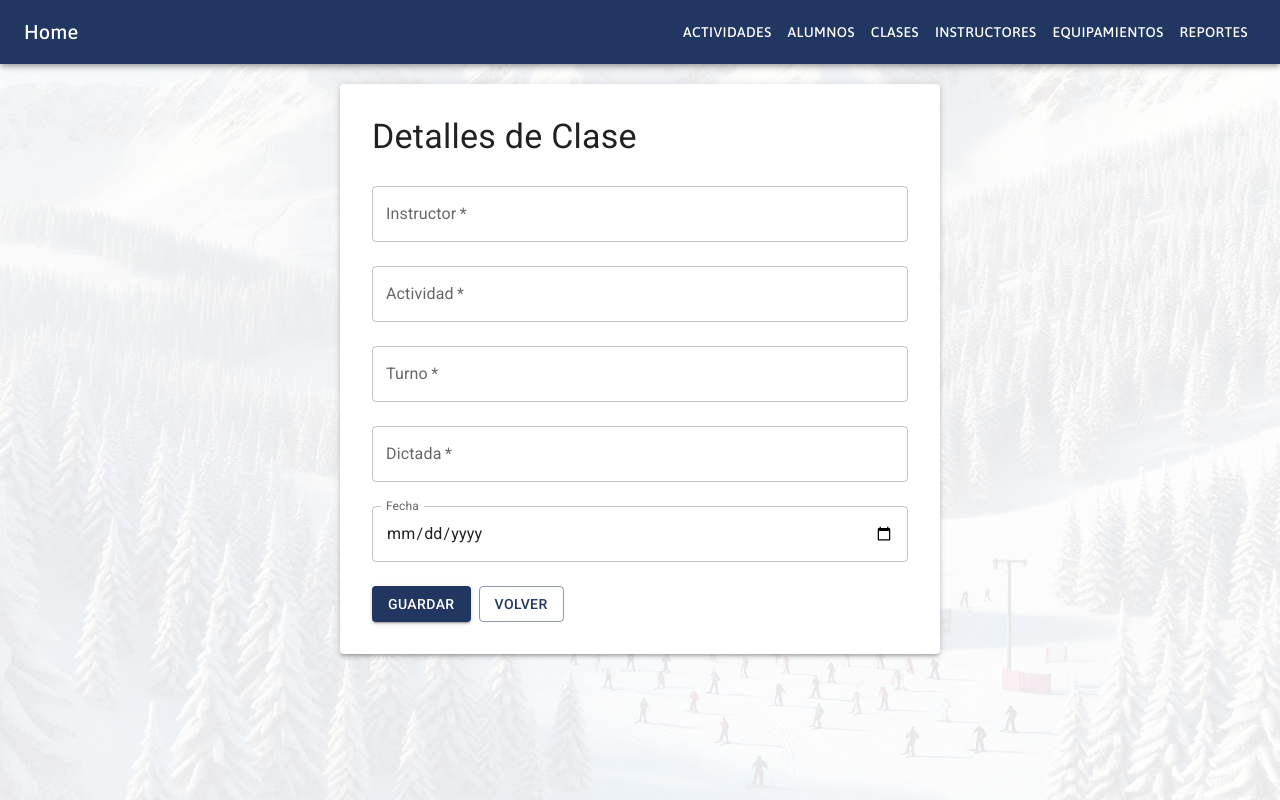
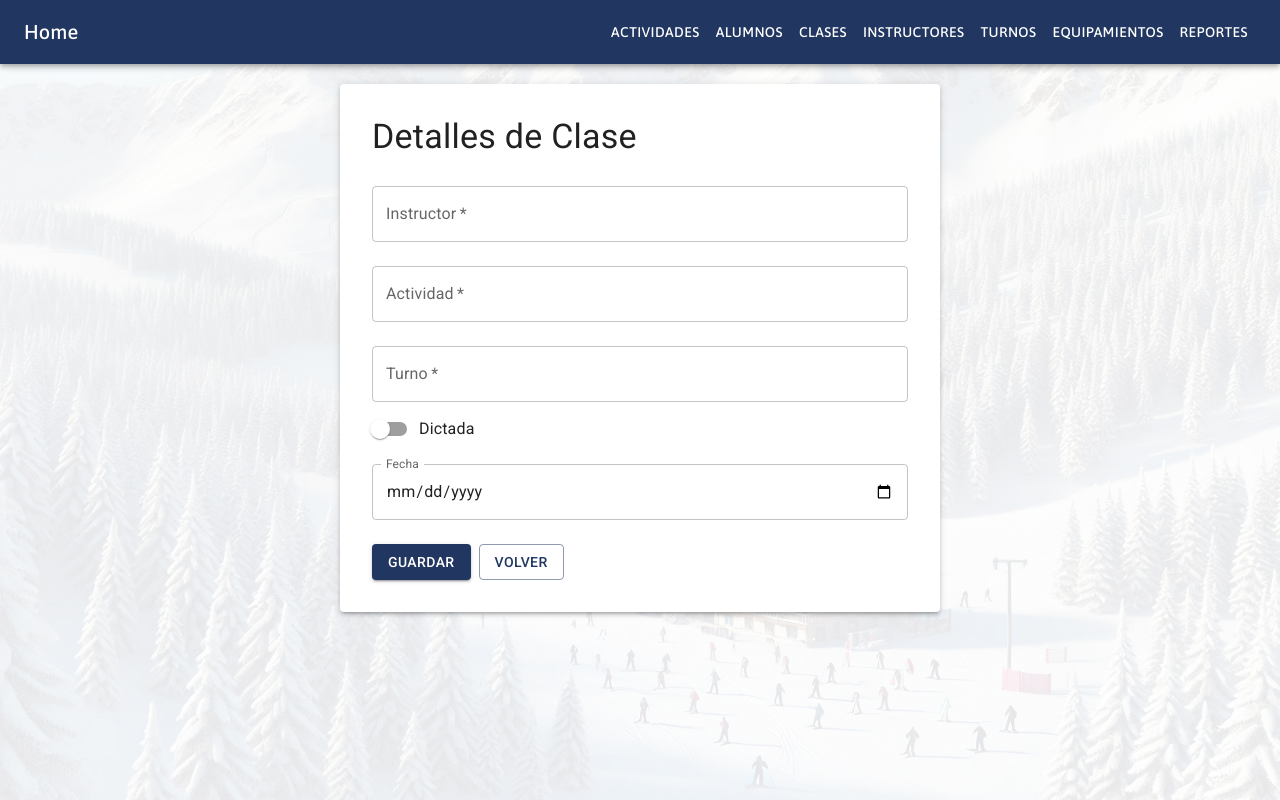
Before and after one commit to falonso23/ObligatorioBDD, a React (Vite) app in the folder Frontend/bdd-react/: page /clase/1 in a window 1280 px wide. Built offline with nearby package versions, Linux system fonts and the light colour scheme.

Commit message:
agregue tab de turnos

```diff
--- a/Frontend/bdd-react/src/App.jsx
+++ b/Frontend/bdd-react/src/App.jsx
@@ -20,6 +20,8 @@ import InstructorDetails from './Components/InstructorDetails/InstructorDetails'
 import "./App.css"
 import EquipamientoDetails from './Components/EquipamientoDetails/EquipamientoDetails';
 import EquipamientosList from './Components/EquipamientosList/EquipamientosList';
+import TurnoDetails from './Components/TurnoDetails/TurnoDetails';
+import TurnosList from './Components/TurnosList/TurnosList';
 function App() {
   return (
     <Router>
@@ -34,6 +36,7 @@ function App() {
         <Route path="/clases/" element={<ClasesList />} />
         <Route path="/instructores/" element={<InstructoresList />} />
         <Route path="/equipamientos/" element={<EquipamientosList />} />
+        <Route path="/turnos/" element={<TurnosList />} />
 
         {/* Actividad */}
         <Route path="/actividad/:id" element={<ActividadDetails />} />
@@ -56,6 +59,9 @@ function App() {
         {/* Equipamientos */}
         <Route path="/equipamiento/:mode" element={<EquipamientoDetails />} />
         <Route path="/equipamiento/:mode/:id" element={<EquipamientoDetails />} />
+
+        {/* Turnos */}
+        <Route path="/turno/:mode/:id" element={<TurnoDetails />} />
       </Routes>
     </Router>
   );
--- a/Frontend/bdd-react/src/Components/EquipamientoDetails/EquipamientoDetails.jsx
+++ b/Frontend/bdd-react/src/Components/EquipamientoDetails/EquipamientoDetails.jsx
@@ -14,8 +14,8 @@ function EquipamientoDetails() {
 
   const fields = [
     { name: "actividad", label: "Actividad", required: true, maxLength: 20 },
-    { name: "descripcion", label: "Descripcion", multiLine: true, maxLength: 200 },
-    { name: "costo", label: "Costo", maxLength: 9 }
+    { name: "descripcion", label: "Descripcion", multiline: true, maxLength: 200 },
+    { name: "costo", label: "Costo", maxLength: 9, type:"number" }
   ];
 
   return (
--- a/Frontend/bdd-react/src/Components/GenericDetails/GenericDetails.jsx
+++ b/Frontend/bdd-react/src/Components/GenericDetails/GenericDetails.jsx
@@ -4,7 +4,20 @@ import TextField from "@mui/material/TextField";
 import Button from "@mui/material/Button";
 import Paper from "@mui/material/Paper";
 import Typography from "@mui/material/Typography";
+import Switch from "@mui/material/Switch";
+import FormControlLabel from "@mui/material/FormControlLabel";
 import DeleteDialog from "../DeleteDialog/DeleteDialog";
+
+const formatTimeToInput = (timeString) => {
+  if (!timeString) return "";
+  const [hours, minutes] = timeString.split(":");
+  return `${hours.padStart(2, "0")}:${minutes.padStart(2, "0")}`;
+};
+
+const formatTimeForBackend = (timeString) => {
+  if (!timeString) return "";
+  return timeString.length === 5 ? `${timeString}:00` : timeString;
+};
 
 function GenericDetails({
   fetchItem,
@@ -13,44 +26,53 @@ function GenericDetails({
   fields,
   entityName,
   redirectPath,
+  isViewOnly = false,
 }) {
   const [openDialog, setOpenDialog] = useState(false);
   const { mode, id } = useParams();
   const navigate = useNavigate();
+  const effectiveMode = isViewOnly ? "view" : mode;
 
   const [item, setItem] = useState(() =>
     fields.reduce((acc, field) => {
-      acc[field.name] = field.defaultValue || "";
+      acc[field.name] = field.defaultValue || (field.type === "boolean" ? false : "");
       return acc;
     }, {})
   );
 
   useEffect(() => {
-    if (mode !== "create" && id) {
+    if (effectiveMode !== "create" && id) {
       const fetchData = async () => {
         try {
           const response = await fetchItem(id);
-          setItem(response.data);
+          const formattedData = { ...response.data };
+
+          // Formatear valores de tipo "time"
+          fields.forEach((field) => {
+            if (field.type === "time" && formattedData[field.name]) {
+              formattedData[field.name] = formatTimeToInput(formattedData[field.name]);
+            }
+          });
+
+          setItem(formattedData);
         } catch (error) {
           console.error(`Error fetching ${entityName}:`, error);
         }
       };
       fetchData();
     }
-  }, [id, mode, fetchItem, entityName]);
+  }, [id, effectiveMode, fetchItem, entityName, fields]);
 
   const handleChange = (e, field) => {
-    const { name, value } = e.target;
+    const { name, value, checked } = e.target;
 
-    // Validar longitud máxima para campos tipo "number"
-    if (field.type === "number" && field.maxLength) {
-      if (value.length > field.maxLength) {
-        return; // Ignorar valores más largos
-      }
+    let updatedValue = value;
+
+    if (field.type === "boolean") {
+      updatedValue = checked;
     }
 
-    // Actualizar el estado
-    setItem((prev) => ({ ...prev, [name]: value }));
+    setItem((prev) => ({ ...prev, [name]: updatedValue }));
   };
 
   const handleDelete = async () => {
@@ -68,11 +90,20 @@ function GenericDetails({
 
   const handleSave = async () => {
     try {
-      if (mode === "create") {
-        await saveItem(item);
+      const formattedItem = { ...item };
+
+      // Convertir valores de tipo "time" para el backend
+      fields.forEach((field) => {
+        if (field.type === "time" && formattedItem[field.name]) {
+          formattedItem[field.name] = formatTimeForBackend(formattedItem[field.name]);
+        }
+      });
+
+      if (effectiveMode === "create") {
+        await saveItem(formattedItem);
         window.alert(`${entityName} creado correctamente`);
-      } else if (mode === "edit") {
-        await saveItem(item, id);
+      } else if (effectiveMode === "edit") {
+        await saveItem(formattedItem, id);
         window.alert(`${entityName} actualizado correctamente`);
       }
       navigate(redirectPath);
@@ -85,38 +116,47 @@ function GenericDetails({
   return (
     <Paper elevation={3} sx={{ padding: 4, maxWidth: 600, margin: "20px auto" }}>
       <Typography variant="h4" gutterBottom>
-        {mode === "create"
+        {effectiveMode === "create"
           ? `Crear ${entityName}`
-          : mode === "edit"
+          : effectiveMode === "edit"
           ? `Editar ${entityName}`
           : `Detalles de ${entityName}`}
       </Typography>
 
-      {fields.map((field) => (
+      {fields.map((field) =>
+        field.type === "boolean" ? (
+          <FormControlLabel
+            key={field.name}
+            control={
+              <Switch
+                checked={item[field.name] || false}
+                name={field.name}
+                onChange={(e) => handleChange(e, field)}
+                disabled={effectiveMode === "view"}
+              />
+            }
+            label={field.label}
+          />
+        ) : (
           <TextField
             key={field.name}
             required={field.required}
-          multiline={field.multiline}
             label={field.label}
             name={field.name}
             type={field.type || "text"}
-          value={item[field.name]}
-          onChange={(e) => handleChange(e, field)} // Pasar el campo para validar
+            value={item[field.name] || ""}
+            onChange={(e) => handleChange(e, field)}
             fullWidth
             margin="normal"
-          disabled={mode === "view" || field.disabled}
-          InputLabelProps={field.type === "date" ? { shrink: true } : undefined}
-          inputProps={
-            field.type === "number"
-              ? { inputMode: "numeric", pattern: "[0-9]*" } // Para UX en dispositivos móviles
-              : field.maxLength
-              ? { maxLength: field.maxLength } // Para otros tipos
-              : {}
-          }
+            disabled={effectiveMode === "view" || field.disabled}
+            multiline={field.multiline || false}
+            rows={field.multiline ? 4 : undefined}
+            InputLabelProps={field.type === "date" || field.type === "time" ? { shrink: true } : undefined}
           />
-      ))}
+        )
+      )}
 
-      {mode !== "view" && (
+      {effectiveMode !== "view" && !isViewOnly && (
         <Button
           variant="contained"
           color="primary"
@@ -127,7 +167,7 @@ function GenericDetails({
         </Button>
       )}
 
-      {mode === "view" && (
+      {effectiveMode === "view" && !isViewOnly && (
         <>
           <Button
             variant="contained"
@@ -147,6 +187,7 @@ function GenericDetails({
           </Button>
         </>
       )}
+
       <Button
         variant="outlined"
         onClick={() => navigate(redirectPath)}
--- a/Frontend/bdd-react/src/Components/GenericList/GenericList.jsx
+++ b/Frontend/bdd-react/src/Components/GenericList/GenericList.jsx
@@ -21,6 +21,7 @@ function GenericList({
   createPath,
   editPath,
   viewPath,
+  isViewOnly = false, // Nuevo prop para modo view-only
 }) {
   const [openDialog, setOpenDialog] = useState(false);
   const [selectedItemId, setSelectedItemId] = useState(null);
@@ -29,18 +30,23 @@ function GenericList({
   const navigate = useNavigate();
 
   const handleEdit = (row) => {
-    navigate(`${editPath}/${ getRowId(row)}`);
+    if (!isViewOnly) {
+      navigate(`${editPath}/${getRowId(row)}`);
+    }
   };
 
   const handleView = (row) => {
-    navigate(`${viewPath}/${ getRowId(row)}`);
+    navigate(`${viewPath}/${getRowId(row)}`);
   };
 
   const handleDelete = async () => {
+    if (!isViewOnly) {
       try {
         await deleteItem(selectedItemId);
         window.alert(`${entityName} eliminado correctamente`);
-      setRows((prev) => prev.filter((item) => getRowId(item) !== selectedItemId));
+        setRows((prev) =>
+          prev.filter((item) => getRowId(item) !== selectedItemId)
+        );
       } catch (error) {
         const errorMessage =
           error.response?.data?.error || `Error al eliminar ${entityName}`;
@@ -49,10 +55,13 @@ function GenericList({
         setOpenDialog(false);
         setSelectedItemId(null);
       }
+    }
   };
 
   const handleNew = () => {
+    if (!isViewOnly) {
       navigate(createPath);
+    }
   };
 
   useEffect(() => {
@@ -71,7 +80,12 @@ function GenericList({
               <IconButton color="primary" onClick={() => handleView(params.row)}>
                 <VisibilityIcon />
               </IconButton>
-              <IconButton color="primary" onClick={() => handleEdit(params.row)}>
+              {!isViewOnly && (
+                <>
+                  <IconButton
+                    color="primary"
+                    onClick={() => handleEdit(params.row)}
+                  >
                     <EditIcon />
                   </IconButton>
                   <IconButton
@@ -83,6 +97,8 @@ function GenericList({
                   >
                     <DeleteIcon />
                   </IconButton>
+                </>
+              )}
             </div>
           ),
         };
@@ -98,12 +114,13 @@ function GenericList({
       }
     };
     fetchDataAsync();
-  }, [fetchData, baseColumns, entityName, getRowId]);
+  }, [fetchData, baseColumns, entityName, getRowId, isViewOnly]);
 
   return (
     <div className="report_container">
       <div className="header">
         <h1 className="page-title">{entityName}</h1>
+        {!isViewOnly && (
           <Button
             variant="contained"
             startIcon={<AddIcon />}
@@ -117,6 +134,7 @@ function GenericList({
           >
             Nuevo
           </Button>
+        )}
       </div>
       <Paper
         sx={{ height: "80vh", width: "100%", margin: "0 auto" }}
@@ -130,6 +148,7 @@ function GenericList({
           autoPageSize
         />
       </Paper>
+      {!isViewOnly && (
         <DeleteDialog
           open={openDialog}
           onClose={() => setOpenDialog(false)}
@@ -137,6 +156,7 @@ function GenericList({
           title="Confirmar"
           message={`¿Estás seguro de que deseas eliminar este ${entityName.toLowerCase()}?`}
         />
+      )}
     </div>
   );
 }
--- a/Frontend/bdd-react/src/Components/NavBar/NavBar.jsx
+++ b/Frontend/bdd-react/src/Components/NavBar/NavBar.jsx
@@ -40,6 +40,9 @@ const NavBar = () => {
         <Button color="inherit" component={Link} to="/instructores" sx={{ fontFamily: 'var(--ucu-font-family)' }}>
         Instructores
         </Button>
+        <Button color="inherit" component={Link} to="/turnos" sx={{ fontFamily: 'var(--ucu-font-family)' }}>
+        Turnos
+        </Button>
         <Button color="inherit" component={Link} to="/equipamientos" sx={{ fontFamily: 'var(--ucu-font-family)' }}>
         Equipamientos
         </Button>
--- /dev/null
+++ b/Frontend/bdd-react/src/Components/TurnoDetails/TurnoDetails.jsx
@@ -0,0 +1,28 @@
+import React from "react";
+import GenericDetails from "../GenericDetails/GenericDetails";
+import { useParams } from "react-router-dom";
+
+import {
+  getTurnoById
+} from "../../api";
+
+function TurnoDetails() {
+  const { mode, id } = useParams();
+
+  const fields = [
+    { name: "hora_inicio", label: "hora_inicio", type: "time" },
+    { name: "hora_fin", label: "hora_inicio", type: "time" },
+  ];
+
+  return (
+    <GenericDetails
+      fetchItem={getTurnoById}
+      fields={fields}
+      entityName="Turno"
+      redirectPath="/turnos"
+      isViewOnly={true}
+    />
+  );
+}
+
+export default TurnoDetails;
--- /dev/null
+++ b/Frontend/bdd-react/src/Components/TurnosList/TurnosList.jsx
@@ -0,0 +1,26 @@
+import React from "react";
+import GenericList from "../GenericList/GenericList";
+import { getTurnos } from "../../api";
+
+function TurnosList() {
+  const columns = [
+    { field: "id", headerName: "Id"},
+    { field: "hora_inicio", headerName: "Hora Inicio"},
+    { field: "hora_fin", headerName: "Hora fin"}
+  ];
+
+  return (
+    <GenericList
+      fetchData={getTurnos}
+      baseColumns={columns}
+      getRowId={(row) => row.id}
+      entityName="Turnos"
+      createPath="/turno/create"
+      editPath="/turno/edit"
+      viewPath="/turno/view"
+      isViewOnly={true}
+    />
+  );
+}
+
+export default TurnosList;
--- a/Frontend/bdd-react/src/api.jsx
+++ b/Frontend/bdd-react/src/api.jsx
@@ -15,8 +15,8 @@ export const getActividad = (id) => axios.get(`${API_URL}/actividad/${id}`);
 export const getActividades = () => axios.get(`${API_URL}/actividad`);
 
 // --- Turno Endpoints ---
-export const addTurno = (turno) => axios.post(`${API_URL}/turnos`, turno);
-export const getTurnos = () => axios.get(`${API_URL}/turnos`);
+export const getTurnos = () => axios.get(`${API_URL}/turno`);
+export const getTurnoById = (id) => axios.get(`${API_URL}/turno/${id}`);
 
 // --- Reportes Endpoints ---
 export const getReportActividadIngresos = () => axios.get(`${API_URL}/reporte/actividades_ingresos`);
```
Also changed, not shown: 2 other files (tests, documents, lock files or other folders). Lines whose indentation alone changed are shown as unchanged.
